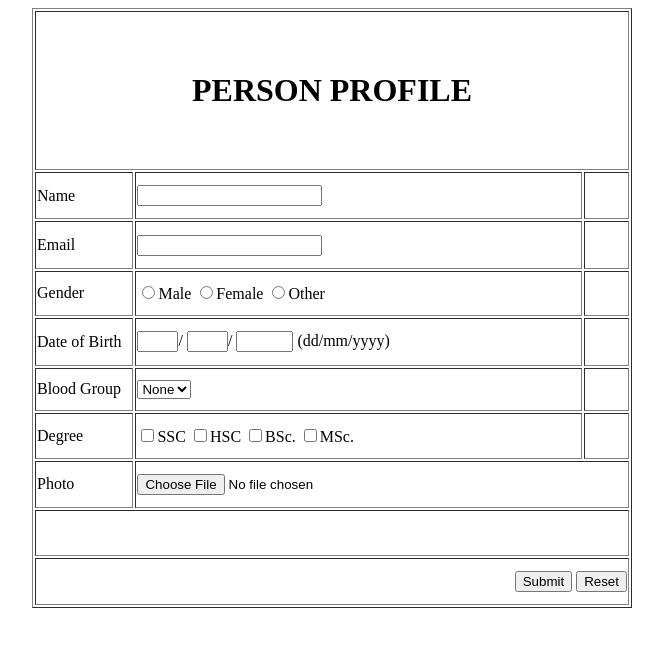
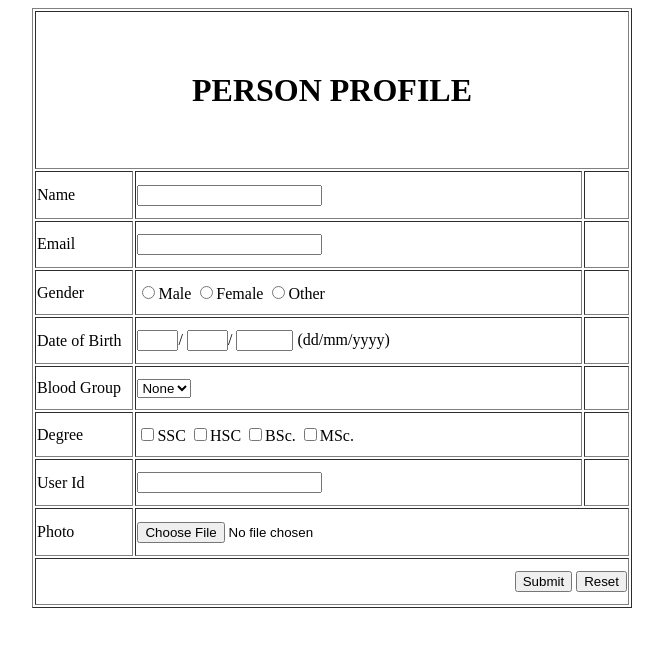
Before and after one commit to NayeemHasan807/Summer_2020_Webtech, a PHP site: page /FORM.php in a window 1280 px wide. Shown: the top 647 px of the page, without its empty margins (308-971 px from the left). Run offline with PHP 8.4, Linux system fonts and the light colour scheme.

Commit message:
Photo Validation

```diff
--- a/PHP_TASK_03/FORM.php
+++ b/PHP_TASK_03/FORM.php
@@ -40,9 +40,9 @@
 		    <tr>
 			    <td height="5" width="30">Blood Group</td>
 				<td height="5" width="40">
-				   	<select name="Blood_Group" required> //auto without select form can't be submitted
+				   	<select name="Blood_Group" required> <!--auto without select form can't be submitted -->
 				   		<option value="">None</option>
-				   		<option>None</option> //to do validation manually
+				   		<!--<option>None</option> to do validation manually -->
 				   		<option>A+</option>
 				   		<option>A-</option>
 				   		<option>B+</option>
@@ -65,11 +65,13 @@
 				<td height="5" width="15"></td>
 		    </tr>
 		    <tr>
+		    	<td height="5" width="30">User Id</td>
+		    	<td height="5" width="40"><input type="number" name="user_id"></td>
+		    	<td height="5" width="15"></td>
+		    </tr>
+		    <tr>
 		    	<td height="5" width="30">Photo</td>
 		    	<td colspan="2"><input type="file" name="photo">
-		    </tr>
-		    <tr>
-		    	<td colspan="3" height="20"></td>
 		    </tr>
 		    <tr>
 		    	<td colspan="3" height="20" align="right">
@@ -181,6 +183,20 @@
 
 		echo "</br>";
 
+		if($_POST['user_id']!="" and $_POST['user_id']>=0)
+			echo "User Id is valid";
+		else
+			echo "User Id is invalid";
+
+		echo "</br>";
+
+		if($_POST['photo']!="")
+			echo "Photo is uploaded";
+		else
+			echo "Photo is not uploaded";
+
+		echo "</br>";
+
 	}
 
 ?>
```
